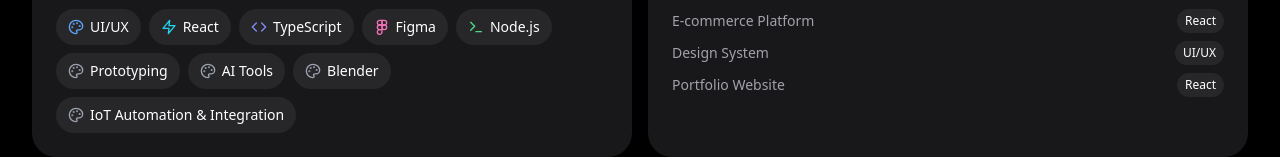
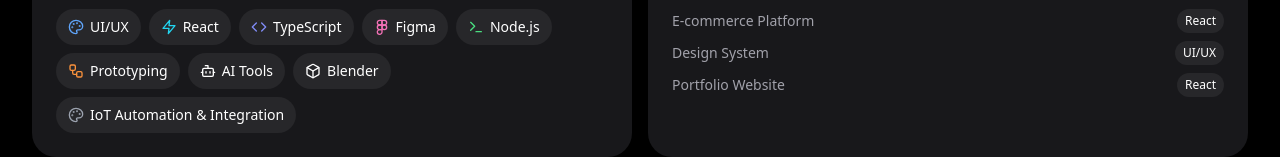
Before and after one commit to jay02159/My_Portfolio, a React (Vite) app in the folder my_portfolio/: page / in a window 1280 px wide. Shown: the part 335-492 px from the top of the page. Built offline with nearby package versions, Linux system fonts and the light colour scheme.

Commit message:
Update SkillsCard.tsx

```diff
--- a/my_portfolio/src/components/cards/SkillsCard.tsx
+++ b/my_portfolio/src/components/cards/SkillsCard.tsx
@@ -1,6 +1,6 @@
 import React from 'react';
 import { useNavigate } from 'react-router-dom';
-import { PaintBucket, Rocket, Zap, Palette, Figma, Code, Terminal } from 'lucide-react';
+import { PaintBucket, Rocket, Zap, Palette, Figma, Code, Terminal, Workflow, Bot, Box, HousePlug } from 'lucide-react';
 import { SKILLS } from '../../constants/skills';
 
   // Mapping skills to icons
@@ -10,6 +10,10 @@
   'TypeScript': <Code className="w-4 h-4 text-indigo-400" />,
   'Figma': <Figma className="w-4 h-4 text-pink-400" />,
   'Node.js': <Terminal className="w-4 h-4 text-green-400" />,
+  'Prototyping': <Workflow className="w-4 h-4 text-orange-400" />,
+  'AI Tools': <Bot className="w-4 h-4 text-white-400" />,
+  'Blender': <Box className="w-4 h-4 text-yello-400" />,
+  'Iot Automation & Integration': <HousePlug className="w-4 h-4 text-red-400" />,
 };
 
 const SkillsCard = () => {
```
